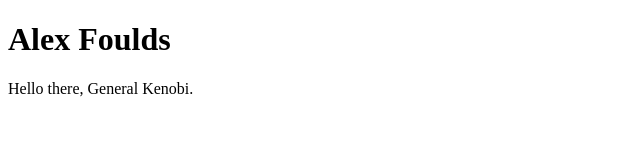
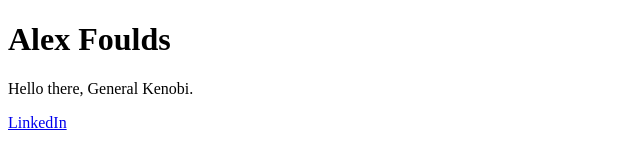
Before and after one commit to alex-foulds/alex-foulds.github.io, a plain HTML site: page index.html in a window 1280 px wide. Shown: the full height of the page, 0-640 px from the left. Drawn offline with Linux system fonts and the light colour scheme.

Commit message:
Enhancing html with href

```diff
--- a/index.html
+++ b/index.html
@@ -4,6 +4,7 @@
 
 <h1>Alex Foulds</h1>
 <p>Hello there, General Kenobi.</p>
+<a href="https://www.youtube.com/watch?v=dQw4w9WgXcQ">LinkedIn</a>
 
 </body>
 </html>
```
